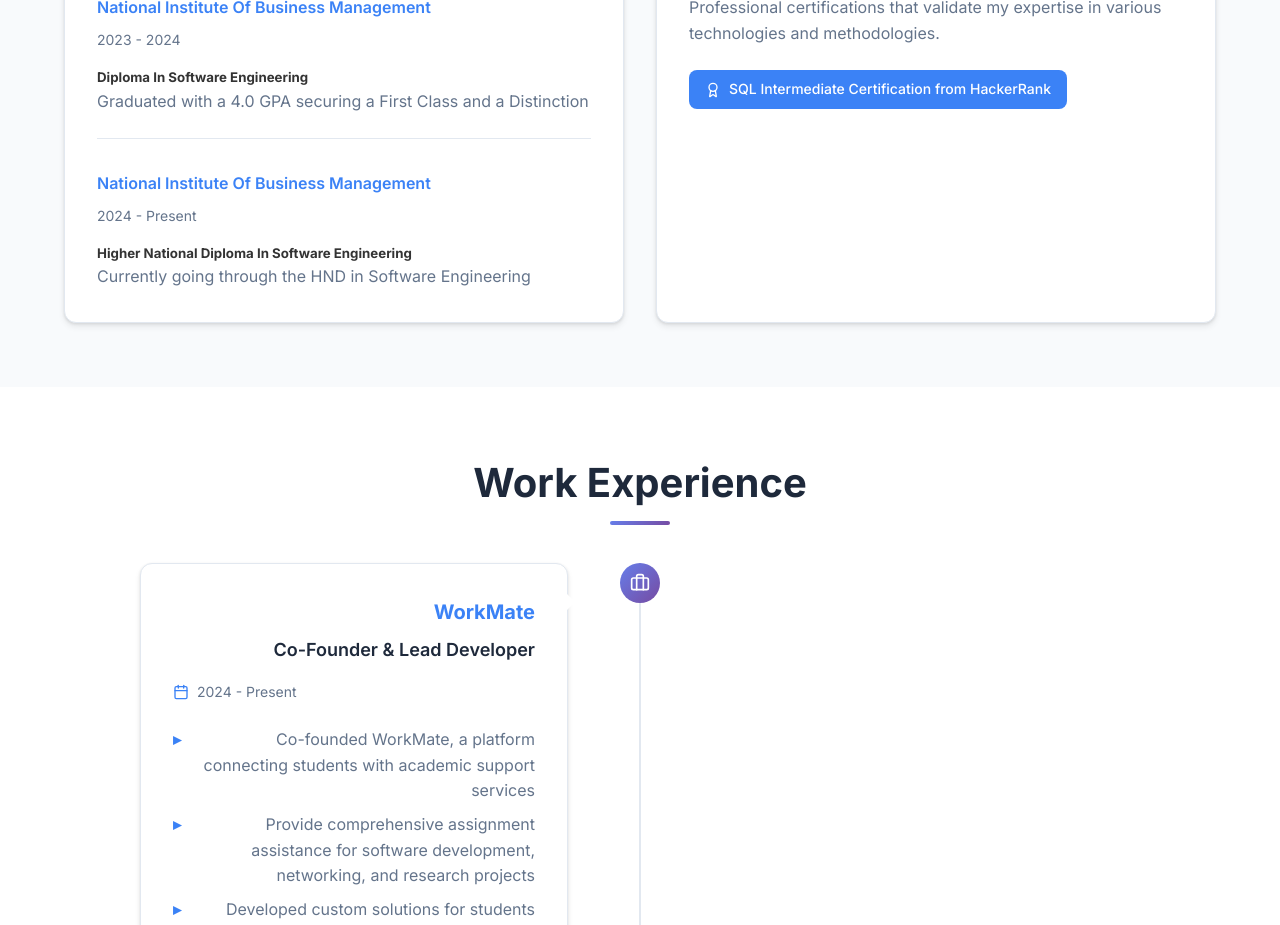
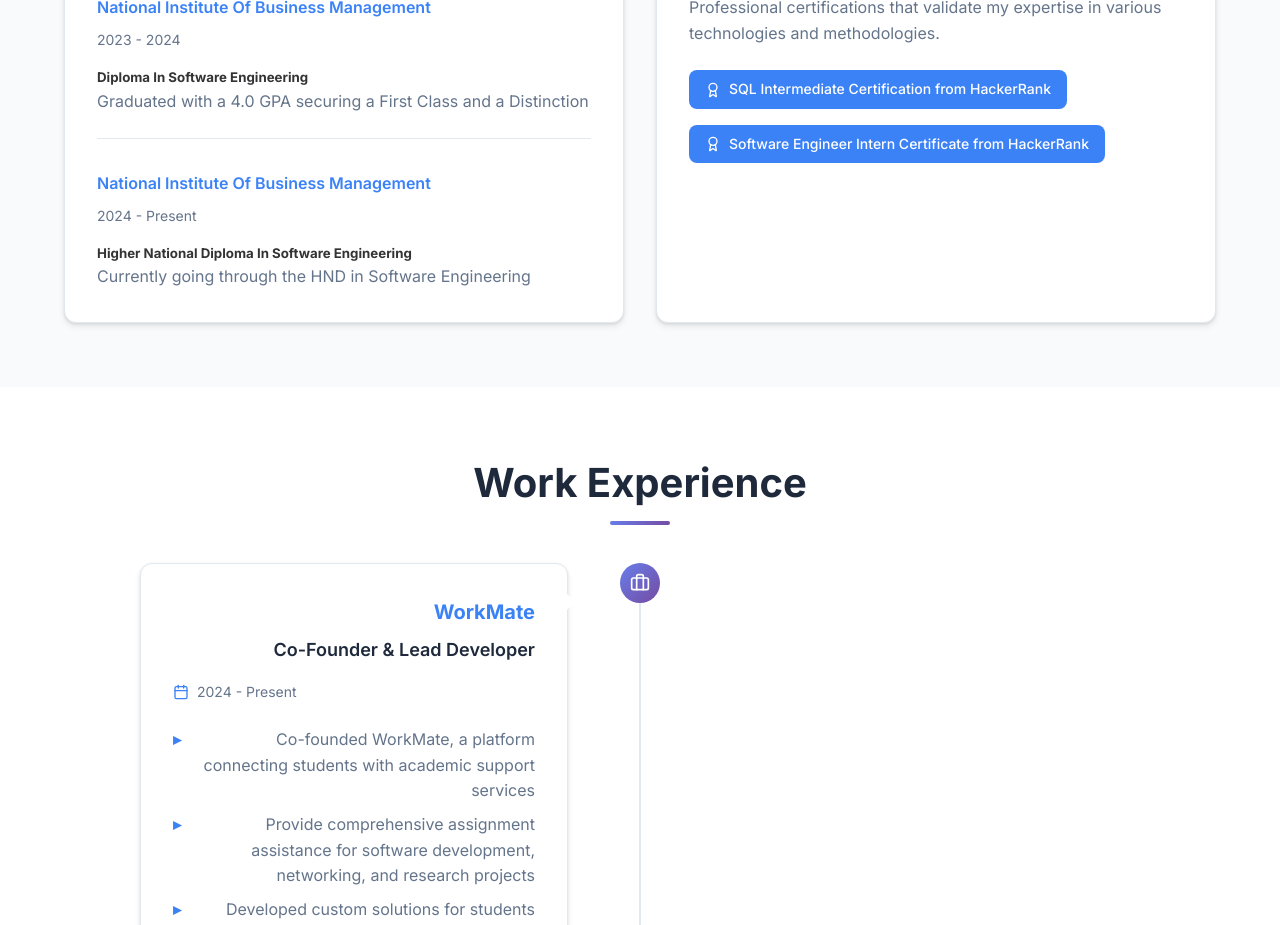
Before and after one commit to lasindu-themiya/lasindu-portfolio, a React (Create React App) app: page / in a window 1280 px wide. Shown: the part 1720-2645 px from the top of the page. Built offline with nearby package versions, Linux system fonts and the light colour scheme.

Commit message:
added certification

```diff
--- a/src/data/portfolioData.ts
+++ b/src/data/portfolioData.ts
@@ -142,5 +142,6 @@
 ];
 
 export const certifications = [
-  "SQL Intermediate Certification from HackerRank"
+  "SQL Intermediate Certification from HackerRank",
+  "Software Engineer Intern Certificate from HackerRank"
 ];
```
